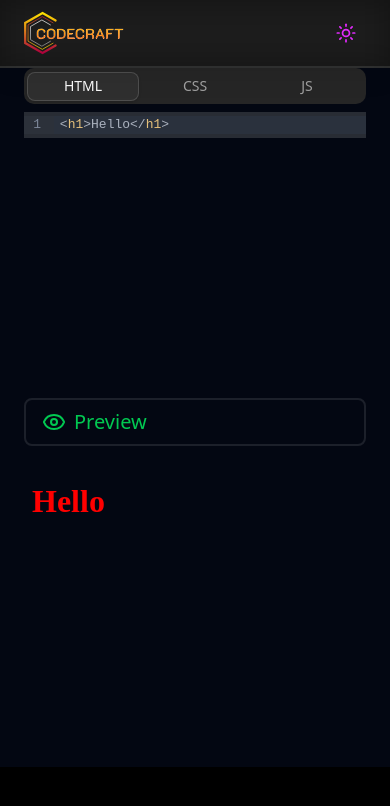
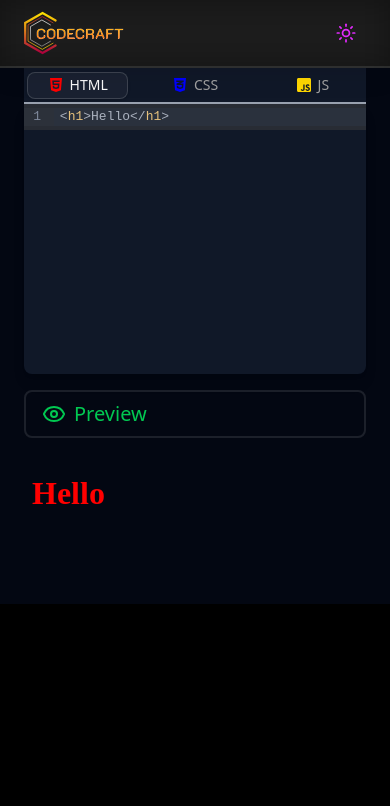
Before and after one commit to ShankarDutta/codecraft-webapp, a Next.js app: page /codeeditor in a window 390 px wide. Shown: the top 806 px of the page. Built offline with nearby package versions, Linux system fonts and the light colour scheme; what tailwindcss-motion would draw is missing.

Commit message:
Solve responsive Problem in editor
Solve responsive Problem in editor

```diff
--- a/src/app/globals.css
+++ b/src/app/globals.css
@@ -142,3 +142,9 @@
 		@apply bg-background text-foreground;
 	}
 }
+
+/* Remove black border on focus */
+.cm-editor.cm-focused {
+	outline: none !important;
+	box-shadow: none !important;
+}
--- a/src/app/page.tsx
+++ b/src/app/page.tsx
@@ -32,7 +32,7 @@ const page = () => {
 			</section>
 
 			{/* contact with us section  */}
-			<section className="mb-20 items-center rounded-md bg-slate-500/35 px-8 py-12 backdrop-blur-md md:flex md:justify-between">
+			<section className="mb-20 items-center rounded-md bg-slate-500/35 px-8 py-12 text-center backdrop-blur-md md:flex md:justify-between md:text-start">
 				<FeedBackSec />
 			</section>
 		</section>
--- a/src/components/Codeeditor/DesktopEditor.tsx
+++ b/src/components/Codeeditor/DesktopEditor.tsx
@@ -3,8 +3,10 @@
 import { ClientEditorProps } from "@/lib/types";
 import dynamic from "next/dynamic";
 import { FaCss3Alt, FaHtml5, FaJsSquare } from "react-icons/fa";
+import Loading from "./Loading";
 
 const CodeEditorClient = dynamic(() => import("./CodeEditorClient"), {
+	loading: () => <Loading />,
 	ssr: false,
 });
 
--- /dev/null
+++ b/src/components/Codeeditor/Loading.tsx
@@ -0,0 +1,10 @@
+const Loading = () => {
+	return (
+		<div className="animate-pulse space-y-4">
+			<div className="h-4 w-3/4 rounded bg-gray-300" />
+			<div className="h-4 w-1/2 rounded bg-gray-300" />
+		</div>
+	);
+};
+
+export default Loading;
--- a/src/components/Codeeditor/MobileEditor.tsx
+++ b/src/components/Codeeditor/MobileEditor.tsx
@@ -1,54 +1,16 @@
 import { ClientEditorProps } from "@/lib/types";
-
 import dynamic from "next/dynamic";
+import Loading from "./Loading";
 
 const CodeEditorClient = dynamic(() => import("./CodeEditorClient"), {
+	loading: () => <Loading />,
 	ssr: false,
 });
 
 const MobileEditor = ({ language, value, onChange }: ClientEditorProps) => {
-	// const GetIcon = (language: string) => {
-	// 	if (language === "xml") {
-	// 		return (
-	// 			<FaHtml5
-	// 				color="red"
-	// 				size={20}
-	// 			/>
-	// 		);
-	// 	} else if (language === "css") {
-	// 		return (
-	// 			<FaCss3Alt
-	// 				color="blue"
-	// 				size={20}
-	// 			/>
-	// 		);
-	// 	} else if (language === "javascript") {
-	// 		return (
-	// 			<FaSquare
-	// 				color="gold"
-	// 				size={20}
-	// 			/>
-	// 		);
-	// 	} else {
-	// 		return "";
-	// 	}
-	// };
-
-	// const GetTittle = (language: string) => {
-	// 	if (language === "xml") {
-	// 		return "HTML";
-	// 	} else if (language === "css") {
-	// 		return "css";
-	// 	} else if (language === "javascript") {
-	// 		return "JavaScript";
-	// 	} else {
-	// 		return "code";
-	// 	}
-	// };
-
 	return (
 		<>
-			<div className="h-[270px] overflow-hidden">
+			<div className="h-[270px] overflow-hidden rounded-b-md shadow-lg dark:bg-gray-900">
 				<CodeEditorClient
 					language={language}
 					value={value}
--- a/src/components/Codeeditor/Preview.tsx
+++ b/src/components/Codeeditor/Preview.tsx
@@ -29,6 +29,9 @@ const Preview = ({ html, css, js }: previewprops) => {
     </head>
     <body>
       ${html}
+
+
+
       <script>
         ${js.replace(/<\/script>/g, "<\\/script>")}
       </script>
@@ -42,7 +45,7 @@ const Preview = ({ html, css, js }: previewprops) => {
 			title="Live Preview"
 			srcDoc={codeFormat}
 			sandbox="allow-scripts"
-			className="h-[305px] w-full"
+			className="h-[270] w-full"
 		/>
 	);
 };
--- a/src/components/Codeeditor/TopElements.tsx
+++ b/src/components/Codeeditor/TopElements.tsx
@@ -1,7 +1,7 @@
 "use client";
-
 import { Eye } from "lucide-react";
 import { useState } from "react";
+import { FaCss3Alt, FaHtml5, FaJsSquare } from "react-icons/fa";
 import { Tabs, TabsContent, TabsList, TabsTrigger } from "../shadcnui/tabs";
 import DesktopEditor from "./DesktopEditor";
 import MobileEditor from "./MobileEditor";
@@ -35,12 +35,31 @@ const TopElements = () => {
 
 			{/* === Mobile view with working tabs === */}
 			<Tabs
-				defaultValue="xml"
-				className="block w-full md:hidden">
-				<TabsList className="mb-2 flex w-full justify-around">
-					<TabsTrigger value="xml">HTML</TabsTrigger>
-					<TabsTrigger value="css">CSS</TabsTrigger>
-					<TabsTrigger value="javascript">JS</TabsTrigger>
+				className="block w-full md:hidden"
+				defaultValue="xml">
+				<TabsList className="flex w-full justify-around gap-4">
+					<TabsTrigger value="xml">
+						<FaHtml5
+							size={20}
+							color="red"
+							className=""
+						/>
+						HTML
+					</TabsTrigger>
+					<TabsTrigger value="css">
+						<FaCss3Alt
+							color="blue"
+							size={20}
+						/>
+						CSS
+					</TabsTrigger>
+					<TabsTrigger value="javascript">
+						<FaJsSquare
+							color="gold"
+							size={20}
+						/>
+						JS
+					</TabsTrigger>
 				</TabsList>
 
 				<TabsContent value="xml">
@@ -73,6 +92,7 @@ const TopElements = () => {
 			</div>
 
 			{/* === Live preview === */}
+
 			<Preview
 				html={html}
 				css={css}
--- a/src/components/Home/Hero.tsx
+++ b/src/components/Home/Hero.tsx
@@ -13,7 +13,7 @@ const Hero = () => {
 					height={200}
 					width={200}
 					priority
-					className="block h-auto w-[250] lg:hidden"
+					className="block h-auto w-[250] py-6 lg:hidden"
 					alt=" logo"
 				/>
 
--- a/src/components/shadcnui/tabs.tsx
+++ b/src/components/shadcnui/tabs.tsx
@@ -1,9 +1,9 @@
-"use client"
+"use client";
 
-import * as React from "react"
-import * as TabsPrimitive from "@radix-ui/react-tabs"
+import * as TabsPrimitive from "@radix-ui/react-tabs";
+import * as React from "react";
 
-import { cn } from "@/lib/utils"
+import { cn } from "@/lib/utils";
 
 function Tabs({
 	className,
@@ -15,7 +15,7 @@ function Tabs({
 			className={cn("flex flex-col gap-2", className)}
 			{...props}
 		/>
-  )
+	);
 }
 
 function TabsList({
@@ -26,12 +26,12 @@ function TabsList({
 		<TabsPrimitive.List
 			data-slot="tabs-list"
 			className={cn(
-        "bg-muted text-muted-foreground inline-flex h-9 w-fit items-center justify-center rounded-lg p-[3px]",
-        className
+				"text-muted-foreground inline-flex h-9 w-fit items-center justify-center border-gray-400 p-[3px] dark:border-b-2 dark:bg-gray-900",
+				className,
 			)}
 			{...props}
 		/>
-  )
+	);
 }
 
 function TabsTrigger({
@@ -43,11 +43,11 @@ function TabsTrigger({
 			data-slot="tabs-trigger"
 			className={cn(
 				"data-[state=active]:bg-background dark:data-[state=active]:text-foreground focus-visible:border-ring focus-visible:ring-ring/50 focus-visible:outline-ring dark:data-[state=active]:border-input dark:data-[state=active]:bg-input/30 text-foreground dark:text-muted-foreground inline-flex h-[calc(100%-1px)] flex-1 items-center justify-center gap-1.5 rounded-md border border-transparent px-2 py-1 text-sm font-medium whitespace-nowrap transition-[color,box-shadow] focus-visible:ring-[3px] focus-visible:outline-1 disabled:pointer-events-none disabled:opacity-50 data-[state=active]:shadow-sm [&_svg]:pointer-events-none [&_svg]:shrink-0 [&_svg:not([class*='size-'])]:size-4",
-        className
+				className,
 			)}
 			{...props}
 		/>
-  )
+	);
 }
 
 function TabsContent({
@@ -60,7 +60,7 @@ function TabsContent({
 			className={cn("flex-1 outline-none", className)}
 			{...props}
 		/>
-  )
+	);
 }
 
-export { Tabs, TabsList, TabsTrigger, TabsContent }
+export { Tabs, TabsContent, TabsList, TabsTrigger };
```
Lines whose indentation alone changed are shown as unchanged.
